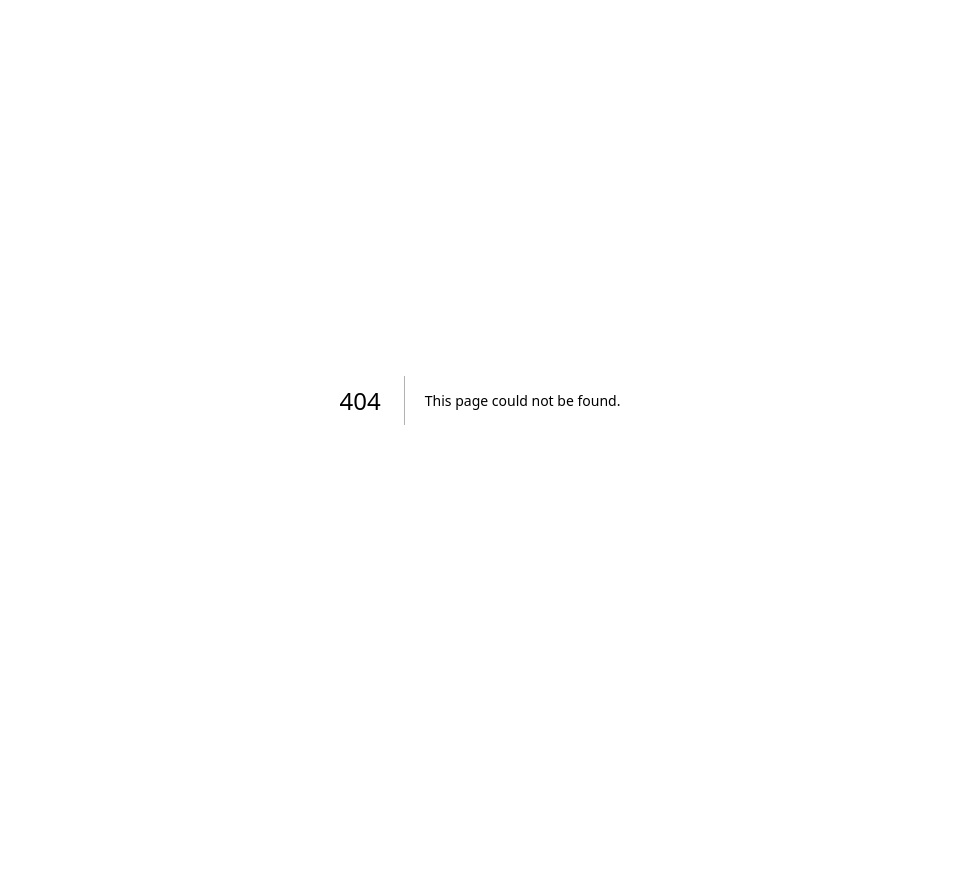
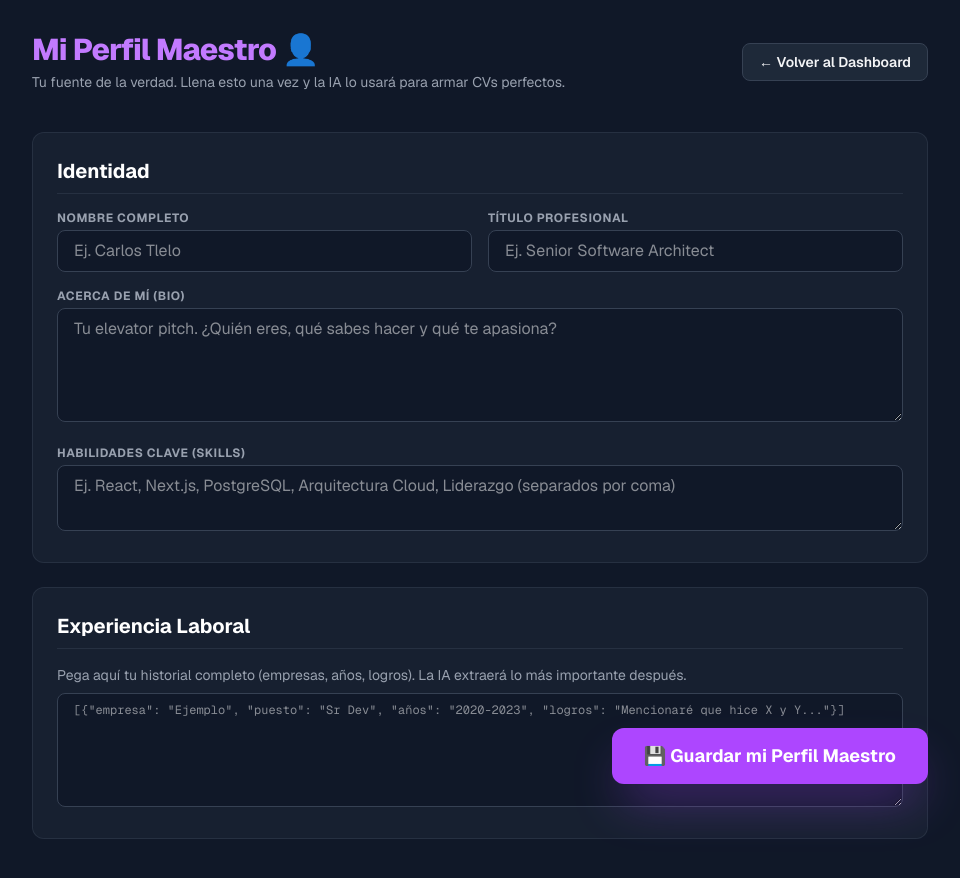
Before and after one commit to CharlyTlelo/dev-tracker-ats, a Next.js app: page /profile in a window 1280 px wide. Before the commit this address had no page. Shown: the top 878 px of the page, without its empty margins (160-1120 px from the left). Before the commit the page ends 800 px from the top, so only its background shows below. Built offline with nearby package versions, Linux system fonts and the light colour scheme; no server answers; the database is empty.

Commit message:
feat: add Profile Master module for AI context

```diff
--- a/src/app/dashboard/page.tsx
+++ b/src/app/dashboard/page.tsx
@@ -38,6 +38,9 @@ export default async function Dashboard() {
           </Link>
           <Link href="/improvements" className="px-4 py-2 bg-yellow-900/50 hover:bg-yellow-800/50 text-yellow-400 rounded-lg text-sm font-semibold transition border border-yellow-500/30 text-center w-full md:w-auto">
             🚀 Improvements
+          </Link>
+          <Link href="/profile" className="px-4 py-2 bg-purple-900/50 hover:bg-purple-800/50 text-purple-400 rounded-lg text-sm font-semibold transition border border-purple-500/30 text-center w-full md:w-auto">
+            👤 Perfil Maestro
           </Link>
           <AddJobButton />
         </div>
--- /dev/null
+++ b/src/app/profile/page.tsx
@@ -0,0 +1,28 @@
+import Link from 'next/link';
+import ProfileForm from '@/components/ProfileForm';
+
+export default function Profile() {
+  return (
+    <div className="min-h-screen bg-gray-900 text-gray-100 p-4 md:p-8 font-sans selection:bg-indigo-500 selection:text-white">
+      {/* Header */}
+      <header className="max-w-4xl mx-auto flex flex-col md:flex-row justify-between items-start md:items-center mb-10 gap-4">
+        <div>
+          <h1 className="text-3xl font-extrabold tracking-tight text-white mb-1">
+            <span className="text-purple-400">Mi Perfil Maestro</span> 👤
+          </h1>
+          <p className="text-sm text-gray-400">Tu fuente de la verdad. Llena esto una vez y la IA lo usará para armar CVs perfectos.</p>
+        </div>
+        <div className="flex gap-3 w-full md:w-auto">
+          <Link href="/dashboard" className="px-4 py-2 bg-gray-800 hover:bg-gray-700 rounded-lg text-sm font-semibold transition border border-gray-700 text-center w-full md:w-auto">
+            ← Volver al Dashboard
+          </Link>
+        </div>
+      </header>
+
+      {/* Main Content */}
+      <main className="max-w-4xl mx-auto">
+        <ProfileForm />
+      </main>
+    </div>
+  );
+}
--- /dev/null
+++ b/src/components/ProfileForm.tsx
@@ -0,0 +1,139 @@
+'use client';
+
+import { useState, useEffect } from 'react';
+import { supabase } from '@/utils/supabase';
+
+export default function ProfileForm() {
+  const [loading, setLoading] = useState(true);
+  const [saving, setSaving] = useState(false);
+  const [profileId, setProfileId] = useState<string | null>(null);
+
+  // Campos de formulario base
+  const [formData, setFormData] = useState({
+    name: '',
+    title: '',
+    bio: '',
+    skills: '',
+    experience: '',
+    education: ''
+  });
+
+  useEffect(() => {
+    async function fetchProfile() {
+      const { data, error } = await supabase
+        .from('profile')
+        .select('*')
+        .limit(1)
+        .single();
+
+      if (data) {
+        setProfileId(data.id);
+        setFormData({
+          name: data.name || '',
+          title: data.title || '',
+          bio: data.bio || '',
+          skills: data.skills ? data.skills.join(', ') : '',
+          experience: typeof data.experience === 'string' ? data.experience : JSON.stringify(data.experience, null, 2) || '',
+          education: typeof data.education === 'string' ? data.education : JSON.stringify(data.education, null, 2) || ''
+        });
+      }
+      setLoading(false);
+    }
+    fetchProfile();
+  }, []);
+
+  const handleChange = (e: React.ChangeEvent<HTMLInputElement | HTMLTextAreaElement>) => {
+    setFormData({ ...formData, [e.target.name]: e.target.value });
+  };
+
+  const handleSave = async (e: React.FormEvent) => {
+    e.preventDefault();
+    setSaving(true);
+
+    // Convertimos skills de string a arreglo limpio
+    const skillsArray = formData.skills.split(',').map(s => s.trim()).filter(Boolean);
+
+    let xpJson = [];
+    let eduJson = [];
+    try {
+        xpJson = formData.experience ? JSON.parse(formData.experience) : [];
+        eduJson = formData.education ? JSON.parse(formData.education) : [];
+    } catch (err) {
+        // Fallback if not valid JSON, save as text array inside JSON or just let it fail gracefully.
+        alert('Advertencia: El formato de Experiencia/Educación no es JSON válido (por ahora guárdalo como texto entre corchetes [] o usa comillas). Se intentará guardar como string.');
+    }
+
+    const payload = {
+      name: formData.name,
+      title: formData.title,
+      bio: formData.bio,
+      skills: skillsArray,
+      // Para esta versión sencilla, si falla el parseo lo guardamos como texto plano en jsonb:
+      experience: xpJson,
+      education: eduJson,
+      updated_at: new Date()
+    };
+
+    if (profileId) {
+      const { error } = await supabase.from('profile').update(payload).eq('id', profileId);
+      if (error) alert('Error: ' + error.message);
+      else alert('¡Perfil actualizado con éxito! 🪄');
+    } else {
+      const { data, error } = await supabase.from('profile').insert([payload]).select().single();
+      if (error) alert('Error: ' + error.message);
+      else {
+        alert('¡Perfil creado con éxito! 🪄');
+        setProfileId(data.id);
+      }
+    }
+    setSaving(false);
+  };
+
+  if (loading) return <div className="text-center text-gray-500 py-10">Cargando tu perfil... 🧠</div>;
+
+  return (
+    <form onSubmit={handleSave} className="space-y-6">
+      <div className="bg-gray-800/50 p-6 rounded-xl border border-gray-700/50">
+        <h2 className="text-xl font-bold text-white mb-4 border-b border-gray-700/50 pb-2">Identidad</h2>
+        <div className="grid grid-cols-1 md:grid-cols-2 gap-4">
+          <div>
+            <label className="block text-xs text-gray-400 uppercase tracking-wider font-bold mb-1">Nombre Completo</label>
+            <input required name="name" value={formData.name} onChange={handleChange} className="w-full bg-gray-900 border border-gray-700 rounded-lg px-4 py-2 text-white focus:outline-none focus:border-purple-500" placeholder="Ej. Carlos Tlelo" />
+          </div>
+          <div>
+            <label className="block text-xs text-gray-400 uppercase tracking-wider font-bold mb-1">Título Profesional</label>
+            <input required name="title" value={formData.title} onChange={handleChange} className="w-full bg-gray-900 border border-gray-700 rounded-lg px-4 py-2 text-white focus:outline-none focus:border-purple-500" placeholder="Ej. Senior Software Architect" />
+          </div>
+        </div>
+
+        <div className="mt-4">
+          <label className="block text-xs text-gray-400 uppercase tracking-wider font-bold mb-1">Acerca de Mí (Bio)</label>
+          <textarea name="bio" value={formData.bio} onChange={handleChange} rows={4} className="w-full bg-gray-900 border border-gray-700 rounded-lg px-4 py-2 text-white focus:outline-none focus:border-purple-500" placeholder="Tu elevator pitch. ¿Quién eres, qué sabes hacer y qué te apasiona?" />
+        </div>
+
+        <div className="mt-4">
+          <label className="block text-xs text-gray-400 uppercase tracking-wider font-bold mb-1">Habilidades Clave (Skills)</label>
+          <textarea name="skills" value={formData.skills} onChange={handleChange} rows={2} className="w-full bg-gray-900 border border-gray-700 rounded-lg px-4 py-2 text-white focus:outline-none focus:border-purple-500" placeholder="Ej. React, Next.js, PostgreSQL, Arquitectura Cloud, Liderazgo (separados por coma)" />
+        </div>
+      </div>
+
+      {/* Experiencia */}
+      <div className="bg-gray-800/50 p-6 rounded-xl border border-gray-700/50">
+        <h2 className="text-xl font-bold text-white mb-4 border-b border-gray-700/50 pb-2">Experiencia Laboral</h2>
+        <p className="text-sm text-gray-400 mb-2">Pega aquí tu historial completo (empresas, años, logros). La IA extraerá lo más importante después.</p>
+        <textarea name="experience" value={formData.experience} onChange={handleChange} rows={6} className="w-full bg-gray-900 border border-gray-700 rounded-lg px-4 py-2 text-white focus:outline-none focus:border-purple-500 font-mono text-xs" placeholder='[{"empresa": "Ejemplo", "puesto": "Sr Dev", "años": "2020-2023", "logros": "Mencionaré que hice X y Y..."}]' />
+      </div>
+
+      {/* Botón de Guardar */}
+      <div className="flex justify-end sticky bottom-4 z-10">
+        <button
+          type="submit"
+          disabled={saving}
+          className="px-8 py-3.5 bg-purple-500 hover:bg-purple-600 text-white rounded-xl font-bold text-lg transition shadow-2xl shadow-purple-500/40 disabled:opacity-50 flex items-center gap-2"
+        >
+          {saving ? 'Guardando Perfil...' : '💾 Guardar mi Perfil Maestro'}
+        </button>
+      </div>
+    </form>
+  );
+}
```
